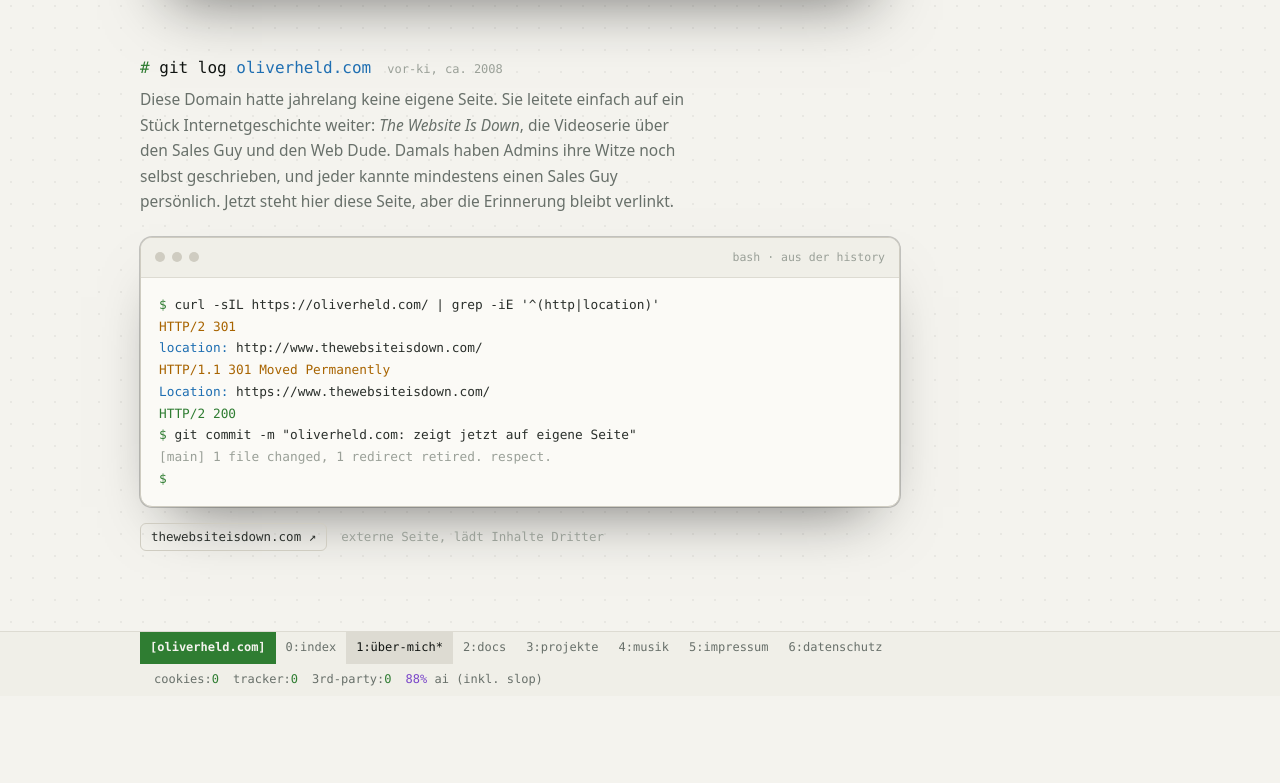
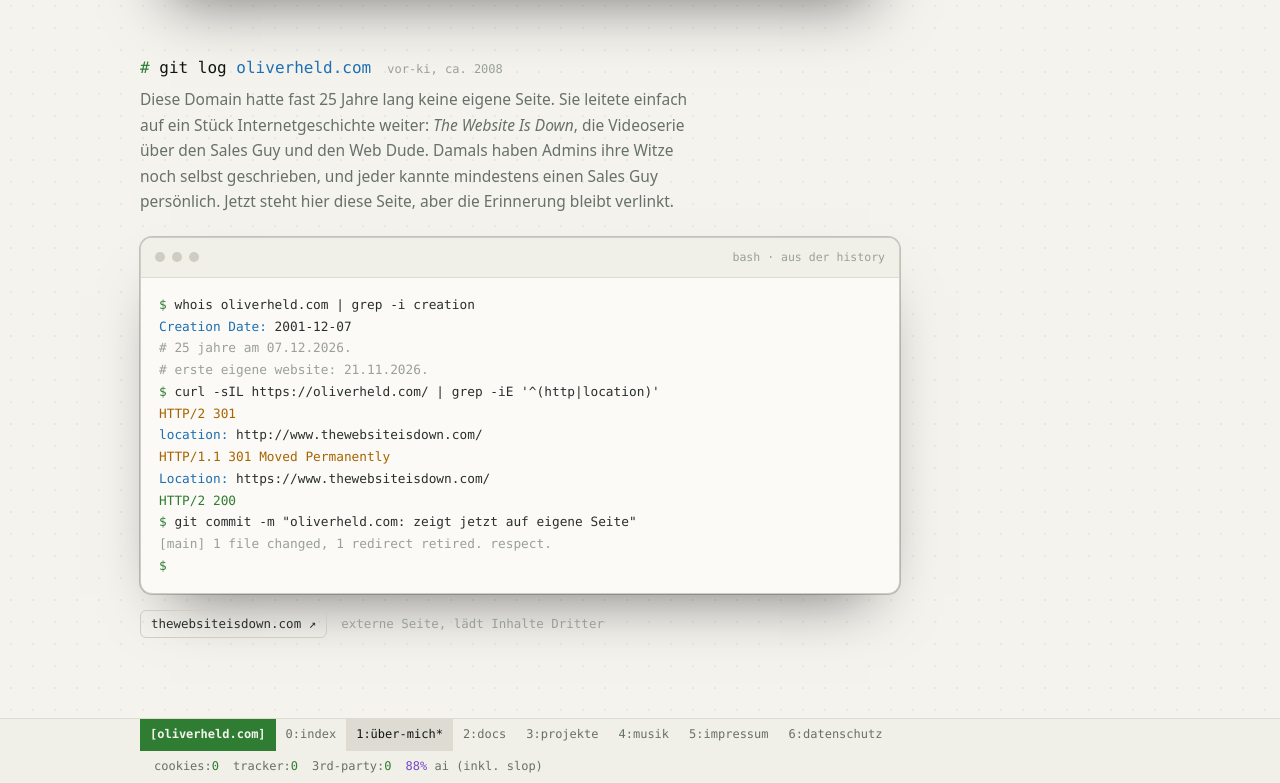
Before and after one commit to d3m0naz/h0me, a plain HTML site: page site/ueber-mich.html in a window 1280 px wide. Shown: the part 1787-2570 px from the top of the page. Before the commit the page ends 2483 px from the top, so only its background shows below. Drawn offline with Linux system fonts and the light colour scheme.

Commit message:
Funfact: Domain seit 2001-12-07, erste Website 2026
Co-Authored-By: Claude Opus 5.5 <noreply@anthropic.com>

```diff
--- a/site/ueber-mich.html
+++ b/site/ueber-mich.html
@@ -75,14 +75,18 @@
 
   <section id="damals" aria-labelledby="h-damals">
     <div class="sh"><h2 id="h-damals"><span class="ps">#</span> git log <span class="arg">oliverheld.com</span></h2><span class="count">vor-ki, ca. 2008</span></div>
-    <p class="intro">Diese Domain hatte jahrelang keine eigene Seite. Sie leitete einfach auf ein
+    <p class="intro">Diese Domain hatte fast 25 Jahre lang keine eigene Seite. Sie leitete einfach auf ein
     Stück Internetgeschichte weiter: <i>The Website Is Down</i>, die Videoserie über den Sales Guy
     und den Web Dude. Damals haben Admins ihre Witze noch selbst geschrieben, und jeder kannte
     mindestens einen Sales Guy persönlich. Jetzt steht hier diese Seite, aber die Erinnerung
     bleibt verlinkt.</p>
     <div class="term retro">
       <div class="term-bar" aria-hidden="true"><i></i><i></i><i></i><span>bash · aus der history</span></div>
-<pre class="hdrs"><span class="ps">$</span> curl -sIL https://oliverheld.com/ | grep -iE '^(http|location)'
+<pre class="hdrs"><span class="ps">$</span> whois oliverheld.com | grep -i creation
+<span class="k">Creation Date:</span> 2001-12-07
+<span class="dim"># 25 jahre am 07.12.2026.</span>
+<span class="dim"># erste eigene website: 21.11.2026.</span>
+<span class="ps">$</span> curl -sIL https://oliverheld.com/ | grep -iE '^(http|location)'
 <span class="st">HTTP/2 301</span>
 <span class="k">location:</span> http://www.thewebsiteisdown.com/
 <span class="st">HTTP/1.1 301 Moved Permanently</span>
```
Also changed, not shown: site/index.html (+2 -2 lines).
